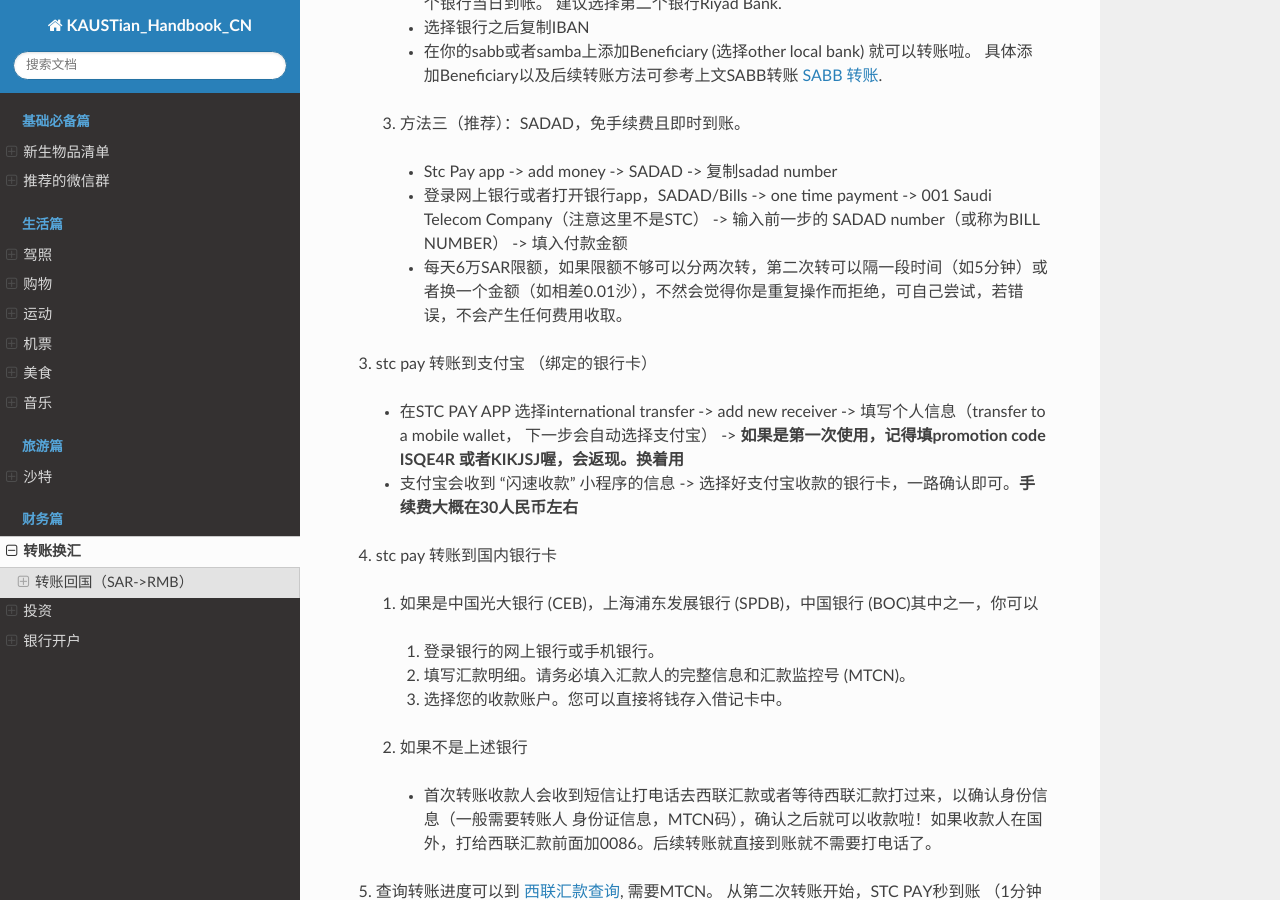
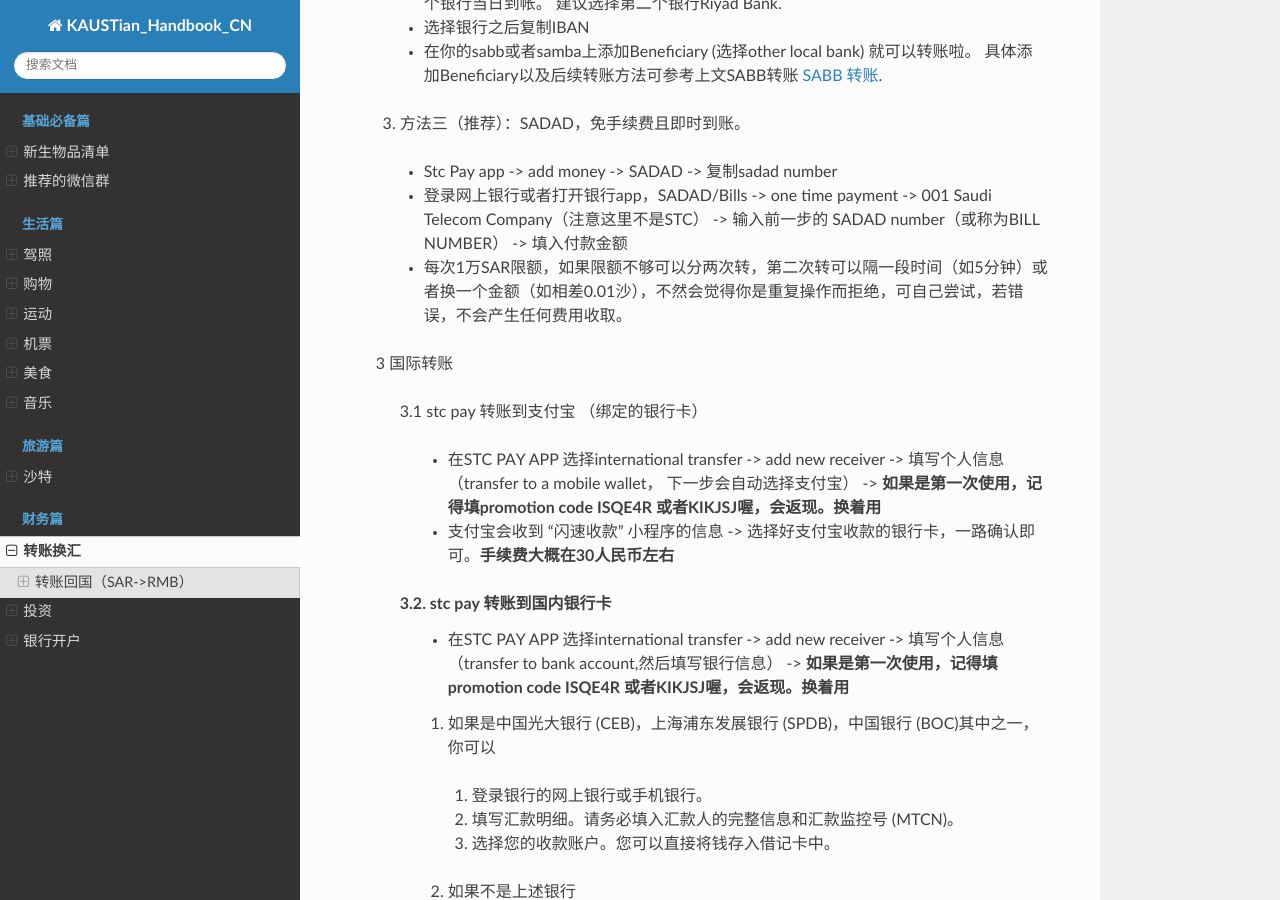
Before and after one commit to guochengqian/KAUSTian_Handbook_CN, a Sphinx documentation site: the page built from docs/content/finance/transfer.rst, in a window 1280 px wide and 900 px high, scrolled down 1517 px. Built offline with Sphinx 7.4.7 and the Read the Docs theme 2.0.0, drawn with Linux system fonts in a browser that asks for light colours.

Commit message:
修改SADAD限额错误
顺便修改结构

```diff
--- a/docs/content/finance/transfer.rst
+++ b/docs/content/finance/transfer.rst
@@ -62,25 +62,28 @@
   3. 方法三（推荐）：SADAD，免手续费且即时到账。
     * Stc Pay app -> add money -> SADAD -> 复制sadad number
     * 登录网上银行或者打开银行app，SADAD/Bills -> one time payment -> 001 Saudi Telecom Company（注意这里不是STC） -> 输入前一步的 SADAD number（或称为BILL NUMBER） -> 填入付款金额
-    * 每天6万SAR限额，如果限额不够可以分两次转，第二次转可以隔一段时间（如5分钟）或者换一个金额（如相差0.01沙），不然会觉得你是重复操作而拒绝，可自己尝试，若错误，不会产生任何费用收取。
+    * 每次1万SAR限额，如果限额不够可以分两次转，第二次转可以隔一段时间（如5分钟）或者换一个金额（如相差0.01沙），不然会觉得你是重复操作而拒绝，可自己尝试，若错误，不会产生任何费用收取。
 
-3. stc pay 转账到支付宝 （绑定的银行卡）
+  3 国际转账
 
-  * 在STC PAY APP 选择international transfer -> add new receiver -> 填写个人信息（transfer to a mobile wallet， 下一步会自动选择支付宝） ->  **如果是第一次使用，记得填promotion code ISQE4R 或者KIKJSJ喔，会返现。换着用**
-  * 支付宝会收到 “闪速收款” 小程序的信息 -> 选择好支付宝收款的银行卡，一路确认即可。**手续费大概在30人民币左右**
+   3.1 stc pay 转账到支付宝 （绑定的银行卡）
+
+      * 在STC PAY APP 选择international transfer -> add new receiver -> 填写个人信息（transfer to a mobile wallet， 下一步会自动选择支付宝） ->  **如果是第一次使用，记得填promotion code ISQE4R 或者KIKJSJ喔，会返现。换着用**
+      * 支付宝会收到 “闪速收款” 小程序的信息 -> 选择好支付宝收款的银行卡，一路确认即可。**手续费大概在30人民币左右**
 
 
-4. stc pay 转账到国内银行卡
+   3.2. stc pay 转账到国内银行卡
+     * 在STC PAY APP 选择international transfer -> add new receiver -> 填写个人信息（transfer to bank account,然后填写银行信息） ->  **如果是第一次使用，记得填promotion code ISQE4R 或者KIKJSJ喔，会返现。换着用**
 
-  1.  如果是中国光大银行 (CEB)，上海浦东发展银行 (SPDB)，中国银行 (BOC)其中之一，你可以
+     1.  如果是中国光大银行 (CEB)，上海浦东发展银行 (SPDB)，中国银行 (BOC)其中之一，你可以
 
-    1. 登录银行的网上银行或手机银行。
-    2. 填写汇款明细。请务必填入汇款人的完整信息和汇款监控号 (MTCN)。
-    3. 选择您的收款账户。您可以直接将钱存入借记卡中。
+      1. 登录银行的网上银行或手机银行。
+      2. 填写汇款明细。请务必填入汇款人的完整信息和汇款监控号 (MTCN)。
+      3. 选择您的收款账户。您可以直接将钱存入借记卡中。
 
-  2. 如果不是上述银行
+     2. 如果不是上述银行
 
-    * 首次转账收款人会收到短信让打电话去西联汇款或者等待西联汇款打过来，以确认身份信息（一般需要转账人 身份证信息，MTCN码），确认之后就可以收款啦！如果收款人在国外，打给西联汇款前面加0086。后续转账就直接到账就不需要打电话了。
+       * 首次转账收款人会收到短信让打电话去西联汇款或者等待西联汇款打过来，以确认身份信息（一般需要转账人 身份证信息，MTCN码），确认之后就可以收款啦！如果收款人在国外，打给西联汇款前面加0086。后续转账就直接到账就不需要打电话了。
 
 
 5. 查询转账进度可以到 `西联汇款查询 <https://www.westernunion.com/global-service/track-transfer?WULanguage=zh&WUCountry=CN>`_, 需要MTCN。 从第二次转账开始，STC PAY秒到账 （1分钟以内）
```
